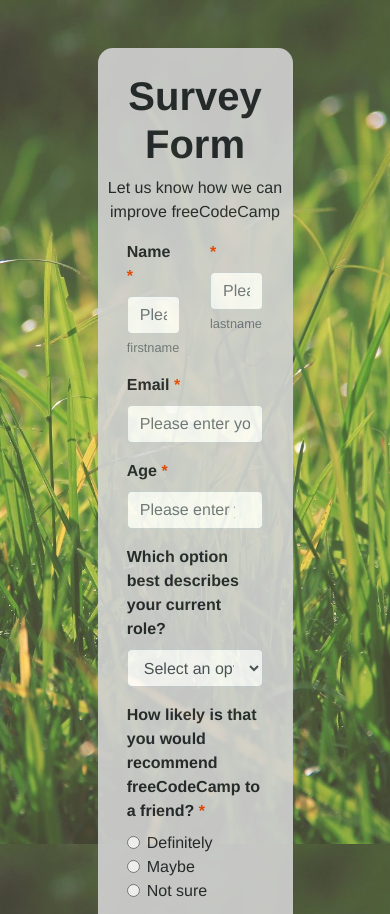
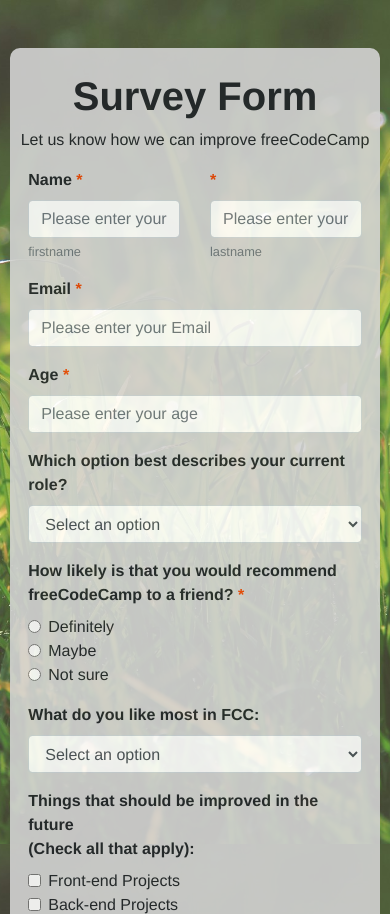
Before and after one commit to weishian-wang/weishian-wang.github.io, a plain HTML site: page survey-form/index.html in a window 390 px wide. Shown: the top 914 px of the page. Drawn offline with nearby package versions, Linux system fonts and the light colour scheme.

Commit message:
Update style and make it responsive

```diff
--- a/survey-form/index.html
+++ b/survey-form/index.html
@@ -11,8 +11,8 @@
 
 <body>
   <div class="page-center ml-auto mr-auto mt-5">
-    <header class="text-center pt-4">
-      <h1 id="title">Survey Form</h1>
+    <header class="text-center pt-4 pl-2 pr-2">
+      <h1 id="title" class="font-weight-bold">Survey Form</h1>
       <p id="description">Let us know how we can improve freeCodeCamp</p>
     </header>
     <form action="" id="survey-form" class="main-form ml-auto mr-auto pb-3">
--- a/survey-form/style.css
+++ b/survey-form/style.css
@@ -7,20 +7,16 @@ body {
   background-attachment: fixed;
 }
 
-#title {
-  font-weight: bold;
-}
-
 .page-center {
-  width: 50%;
+  width: 50vw;
   background-color: LightGray;
   opacity: 0.9;
-  border-radius: 15px;
+  border-radius: 10px;
   animation: fallingDown 1.8s forwards 0s ease;
 }
 
 #survey-form {
-  width: 70%;
+  width: 80%;
 }
 
 span {
@@ -35,3 +31,27 @@ span {
     transform: translateY(0%);
   }
 }
+
+@media(max-width: 1400px) {
+  .page-center {
+    width: 68vw;
+  }
+}
+
+@media(max-width: 1100px) {
+  .page-center {
+    width: 87vw;
+  }
+  #survey-form {
+    width: 85%;
+  }
+}
+
+@media(max-width: 960px) {
+  .page-center {
+    width: 95vw;
+  }
+  #survey-form {
+    width: 90%;
+  }
+}
```
